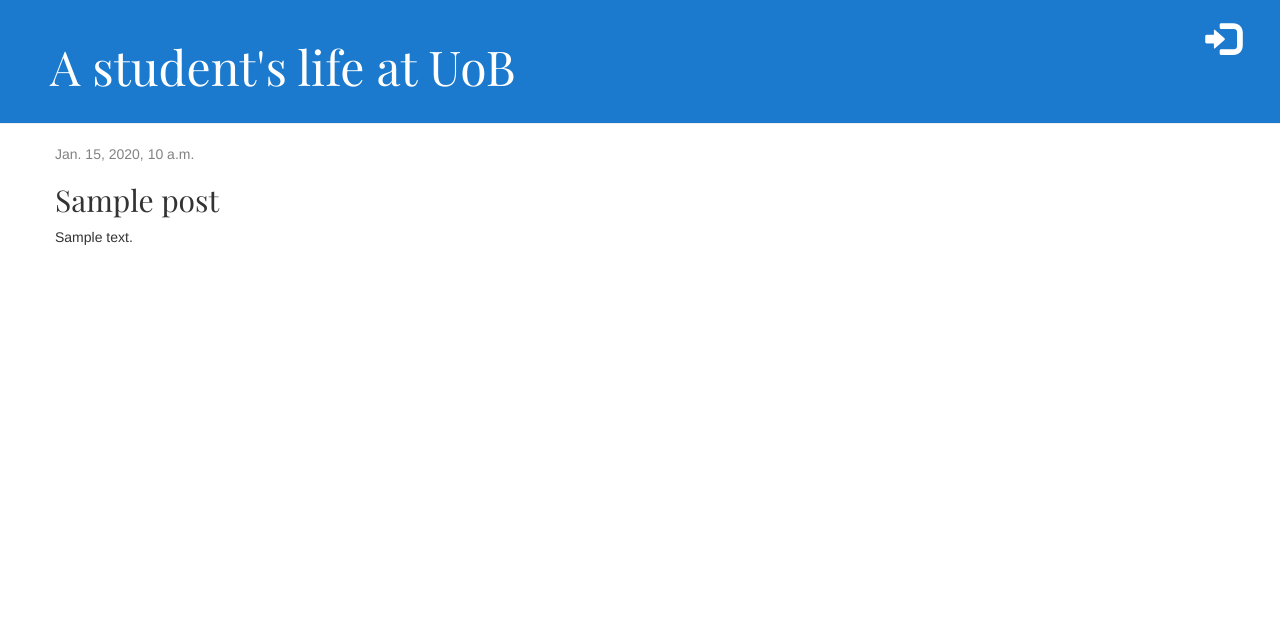
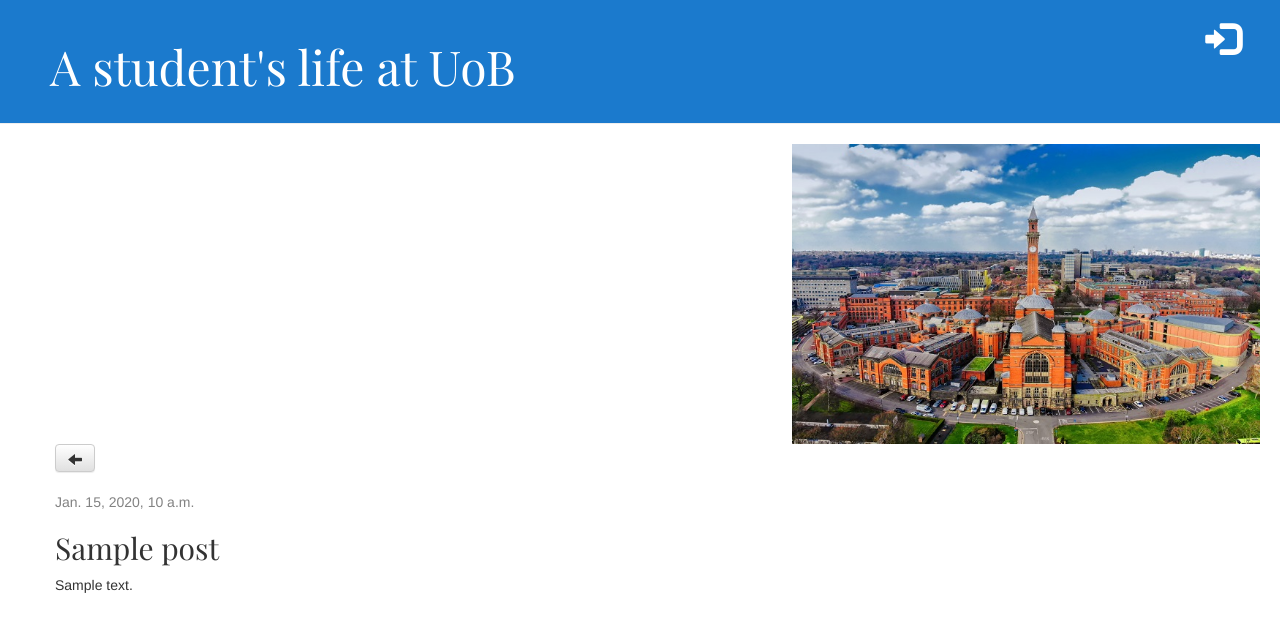
Before and after one commit to dni957/bridging-coursework, a Django app: page /post/1/ in a window 1280 px wide. Shown: the top 632 px of the page. Run offline with Django 3.2, Linux system fonts and the light colour scheme; tables that the repository leaves empty hold one stand-in row (values such as "Sample post"); some libraries are stand-ins or nearby versions.

Commit message:
IMAGES + ICON

```diff
--- a/blog/static/css/blog.css
+++ b/blog/static/css/blog.css
@@ -45,3 +45,9 @@ h1, h2, h3, h4 {
     color: #000000;
     text-decoration: none;
 }
+
+.image_index{
+    float: right;
+    margin-right: 20px;
+
+}
--- a/blog/templates/blog/base.html
+++ b/blog/templates/blog/base.html
@@ -1,6 +1,7 @@
 {% load static %}
 <html>
     <head>
+        <link rel="icon" href="static/images/favicon.ico">
         <title>dni957</title>
         <link rel="stylesheet" href="//maxcdn.bootstrapcdn.com/bootstrap/3.2.0/css/bootstrap.min.css">
         <link rel="stylesheet" href="//maxcdn.bootstrapcdn.com/bootstrap/3.2.0/css/bootstrap-theme.min.css">
@@ -18,14 +19,20 @@
                 <a href="{% url 'login' %}" class="top-menu"><span class="glyphicon glyphicon-log-in"></span></a>
             {% endif %}
             <h1><a href="/">A student's life at UoB</a></h1>
+
         </div>
+        <div>
+            <img class="image_index" src="{% static 'images/home.jpg' %}" alt="UoB" style="float: right" margin="50px" height="300px" >
+        </div>
+
         <div class="content container">
             <div class="row">
                 <div class="col-md-8">
-                {% block content %}
-                {% endblock %}
+                    {% block content %}
+                    {% endblock %}
                 </div>
             </div>
         </div>
+
     </body>
 </html>
--- a/blog/templates/blog/post_detail.html
+++ b/blog/templates/blog/post_detail.html
@@ -1,19 +1,24 @@
 {% extends 'blog/base.html' %}
 
 {% block content %}
-    <div class="post">
+    <a class="btn btn-default" href="{% url 'post_list' %}" style="margin-bottom: 20px;"><span class="glyphicon glyphicon-arrow-left"></span></a>
+    {% if user.is_authenticated %}
+        <a class="btn btn-default" href="{% url 'post_edit' pk=post.pk %}" style="float:right"><span class="glyphicon glyphicon-pencil"></span></a>
+        <a class="btn btn-default" href="{% url 'post_remove' pk=post.pk %}" style="float:right"><span class="glyphicon glyphicon-remove"></span></a>
+    {% endif %}
+    <div class="date">
         {% if post.published_date %}
             <div class="date">
                 {{ post.published_date }}
             </div>
-        {% else %}
-            <a class="btn btn-default" href="{% url 'post_publish' pk=post.pk %}">Publish</a>
         {% endif %}
-        {% if user.is_authenticated %}
-            <a class="btn btn-default" href="{% url 'post_edit' pk=post.pk %}"><span class="glyphicon glyphicon-pencil"></span></a>
-            <a class="btn btn-default" href="{% url 'post_remove' pk=post.pk %}"><span class="glyphicon glyphicon-remove"></span></a>
-        {% endif %}
+    </div>
+    <div class="post">
+
         <h2>{{ post.title }}</h2>
         <p>{{ post.text|linebreaksbr }}</p>
+        {% if not post.published_date %}
+            <a class="btn btn-default" href="{% url 'post_publish' pk=post.pk %}" style="float:right">Publish</a>
+        {% endif %}
     </div>
 {% endblock %}
--- a/blog/templates/blog/post_list.html
+++ b/blog/templates/blog/post_list.html
@@ -1,13 +1,15 @@
 {% extends 'blog/base.html' %}
 
 {% block content %}
+
     {% for post in posts %}
         <div class="post">
+
             <div class="date">
                 {{ post.published_date }}
             </div>
             <h2><a href="{% url 'post_detail' pk=post.pk %}">{{ post.title }}</a></h2>
-            <p>{{ post.text|linebreaksbr }}</p>
+            <p>{{ post.text | linebreaksbr | slice:":400" }}</p>
         </div>
     {% endfor %}
 {% endblock %}
--- a/blog/views.py
+++ b/blog/views.py
@@ -5,7 +5,7 @@ from .forms import PostForm
 from django.contrib.auth.decorators import login_required
 
 def post_list(request):
-    posts = Post.objects.filter(published_date__lte=timezone.now()).order_by('published_date')
+    posts = Post.objects.filter(published_date__lte=timezone.now()).order_by('-published_date')
     return render(request, 'blog/post_list.html', {'posts': posts})
 
 def post_detail(request, pk):
```
Also changed, not shown: blog/static/images/favicon.ico (added), blog/static/images/home.jpg (added).
